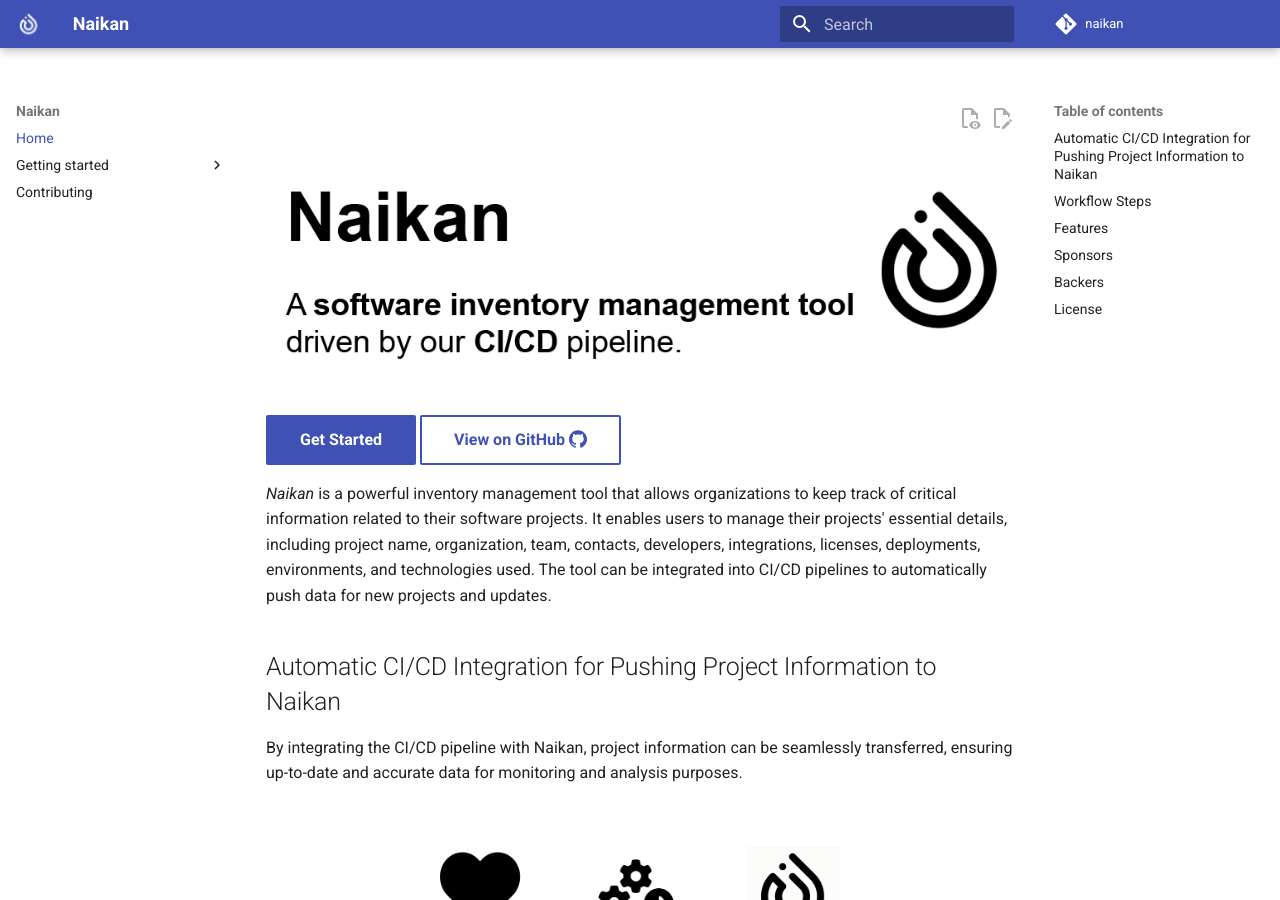
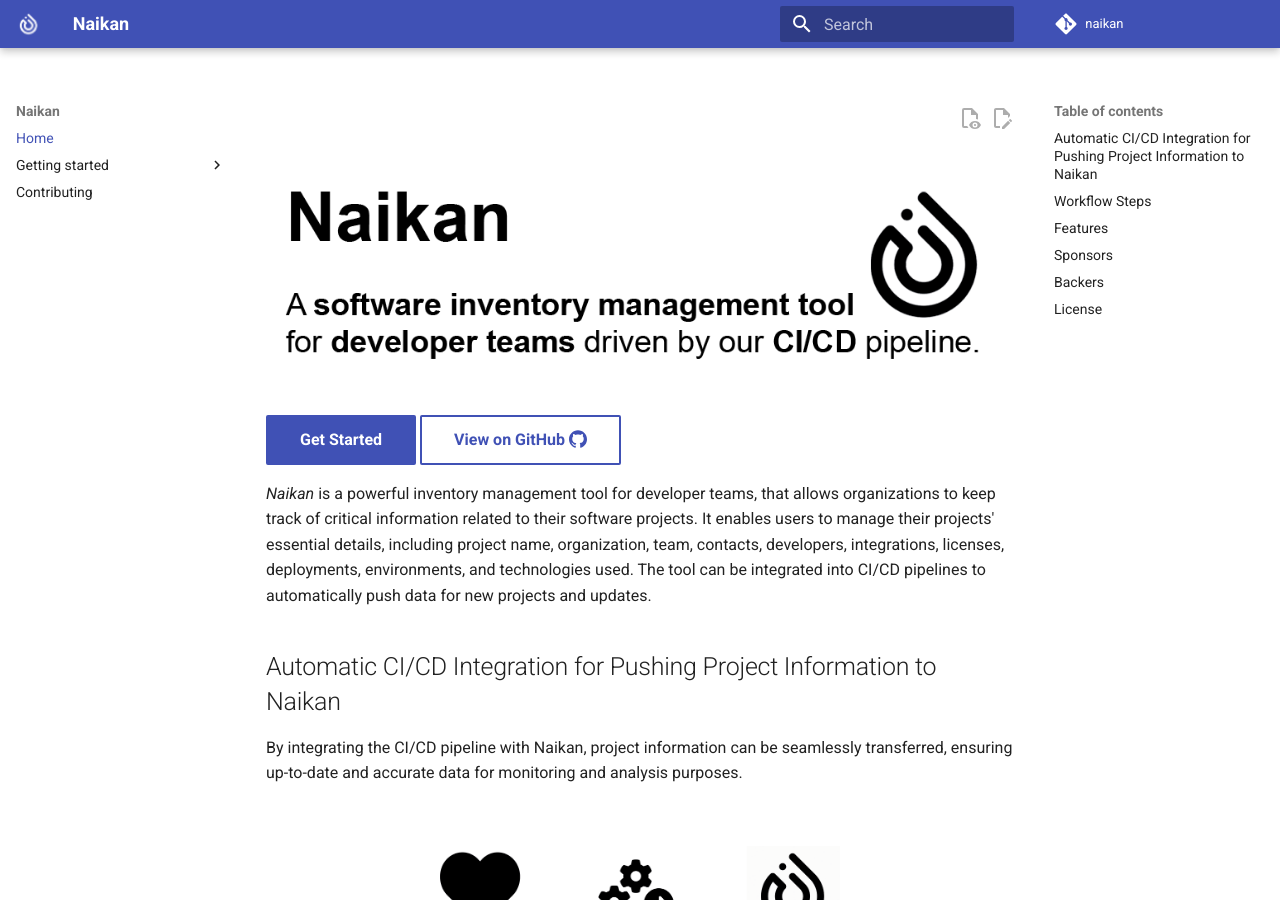
Before and after one commit to enofex/naikan, an MkDocs documentation site: the page built from docs/index.md, in a window 1280 px wide and 900 px high. Built offline with MkDocs 1.6.1 and Material for MkDocs 9.7.7, drawn with Linux system fonts in a browser that asks for light colours; comment, search, counter and statistics services are not loaded.

Commit message:
Adjust description about Naikan

```diff
--- a/docs/index.md
+++ b/docs/index.md
@@ -5,7 +5,7 @@
 [Get Started](./getting-started/){ .md-button .md-button--primary }
 [View on GitHub :simple-github:](https://github.com/enofex/naikan){ .md-button }
 
-*Naikan* is a powerful inventory management tool that allows organizations to keep track of critical
+*Naikan* is a powerful inventory management tool for developer teams, that allows organizations to keep track of critical
 information related to their software projects. It enables users to manage their projects' essential
 details, including project name, organization, team, contacts, developers, integrations, licenses,
 deployments, environments, and technologies used. The tool can be integrated into CI/CD pipelines to
```
Also changed, not shown: docs/about.md (+1 -1 lines), docs/assets/images/index-header.png.
